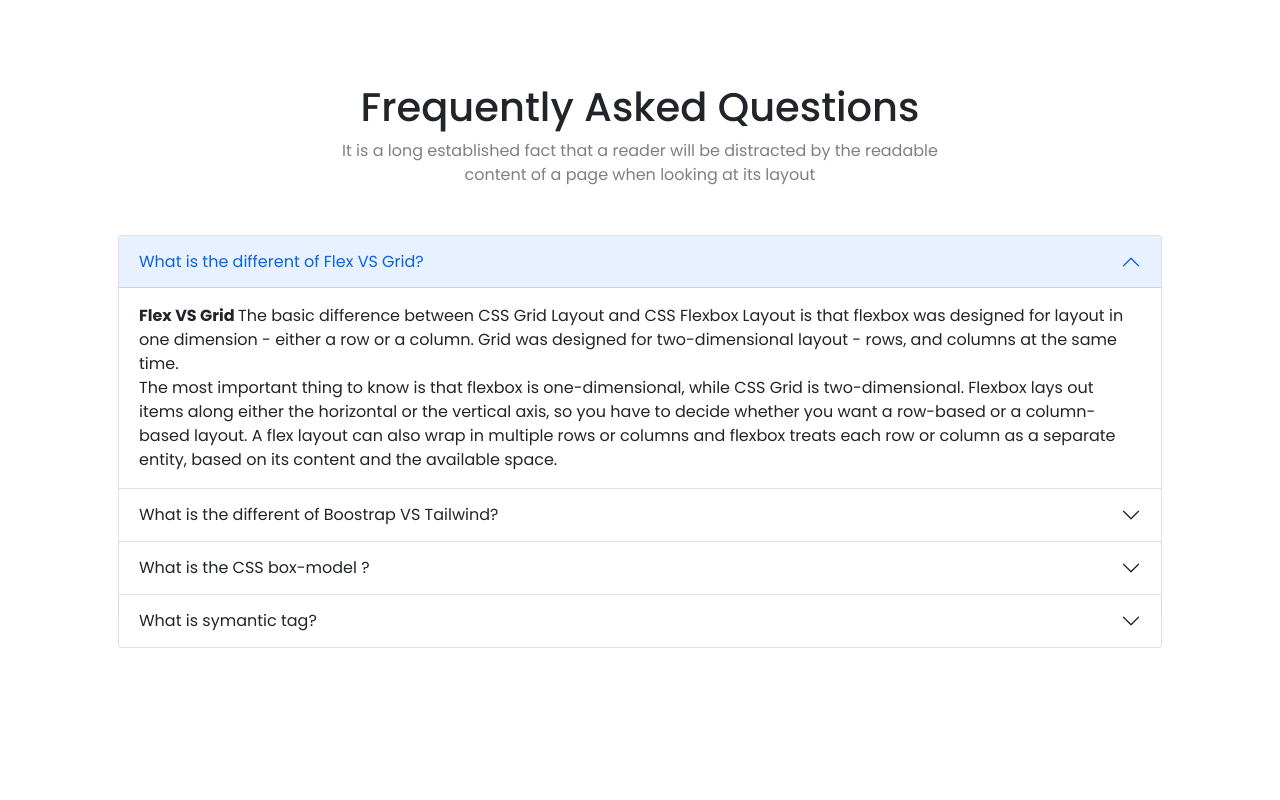
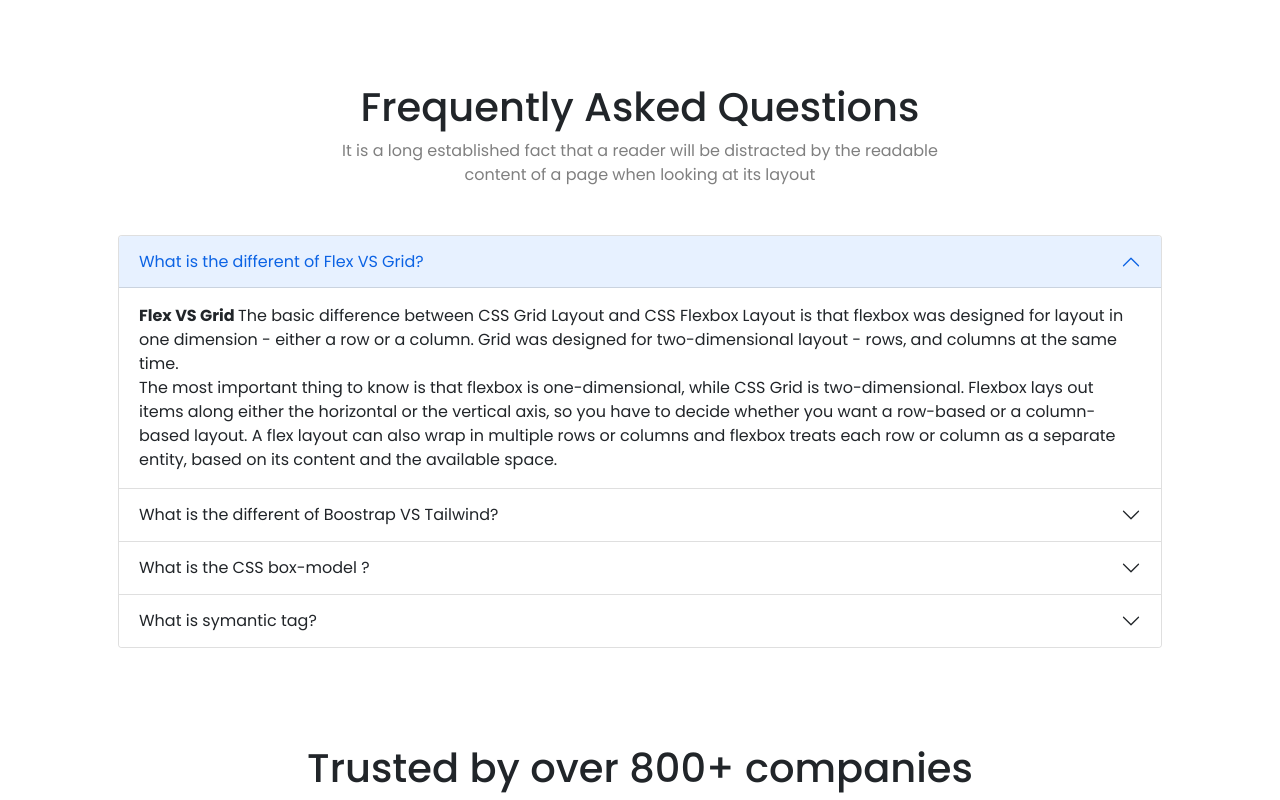
Before and after one commit to delower68/Pro-Code-bd, a plain HTML site: page index.html in a window 1280 px wide. Shown: the part 3705-4505 px from the top of the page. Before the commit the page ends 4401 px from the top, so only its background shows below. Drawn offline with nearby package versions, Linux system fonts and the light colour scheme.

Commit message:
our trasted company title

```diff
--- a/index.html
+++ b/index.html
@@ -428,6 +428,23 @@
       </section>
       <!-- your question part end  -->
 
+      <!-- our company surface  -->
+      <section class="">
+        <div class="d-none d-lg-block  d-sm-none  text-center ">
+          <h1 class="pt-5">Trusted by over 800+ companies</h1>
+          <!-- our companies  -->
+          <!-- <div class="d-flex justify-content-center my-5">
+            <img src="images/company/company-6.png" alt="" class="img-fluid ms-5">
+            <img src="images/company/company-5.png" alt="" class="img-fluid ms-5">
+            <img src="images/company/company-4.png" alt="" class="img-fluid ms-5">
+            <img src="images/company/company-3.png" alt="" class="img-fluid ms-5">
+            <img src="images/company/company-2.png" alt="" class="img-fluid ms-5">
+            <img src="images/company/company-1.png" alt="" class="img-fluid ms-5">
+          </div> -->
+        </div>
+      </section>
+      <!-- our commpany surface end  -->
+
       </main>
 
       <!-- header end  -->
```
